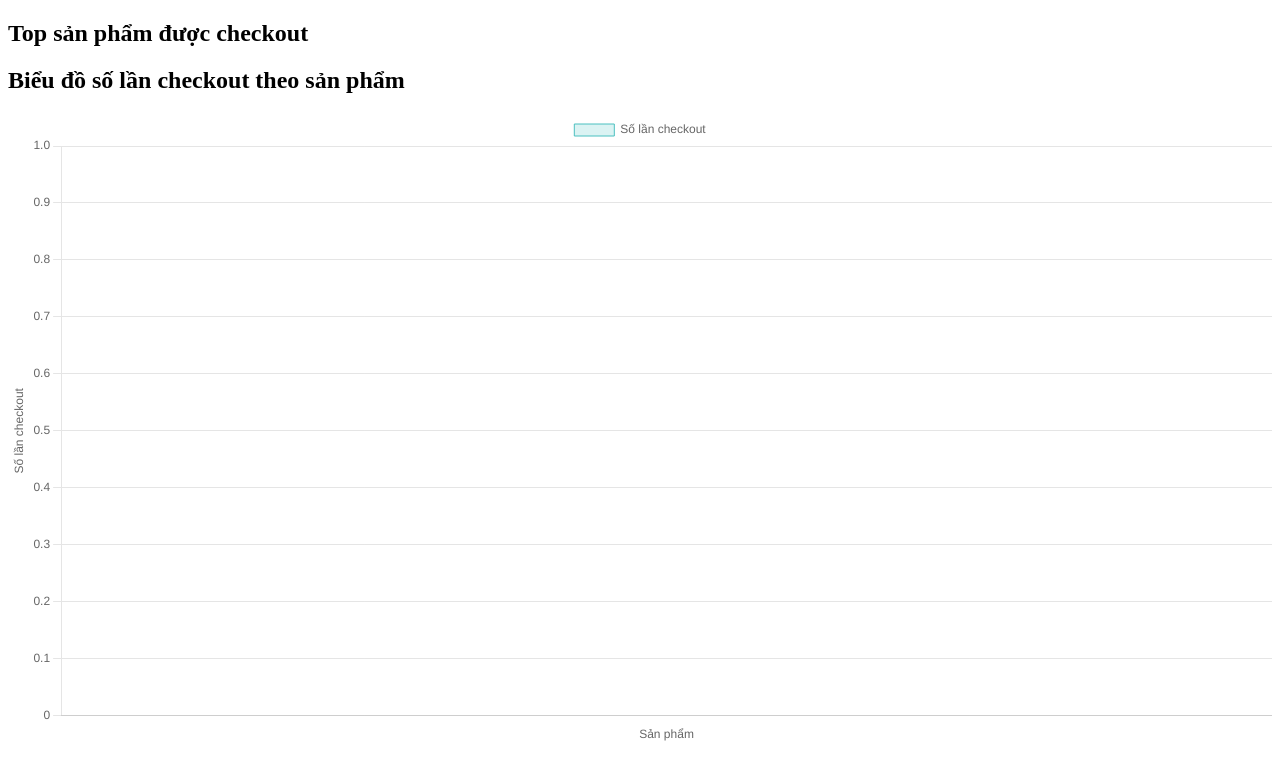
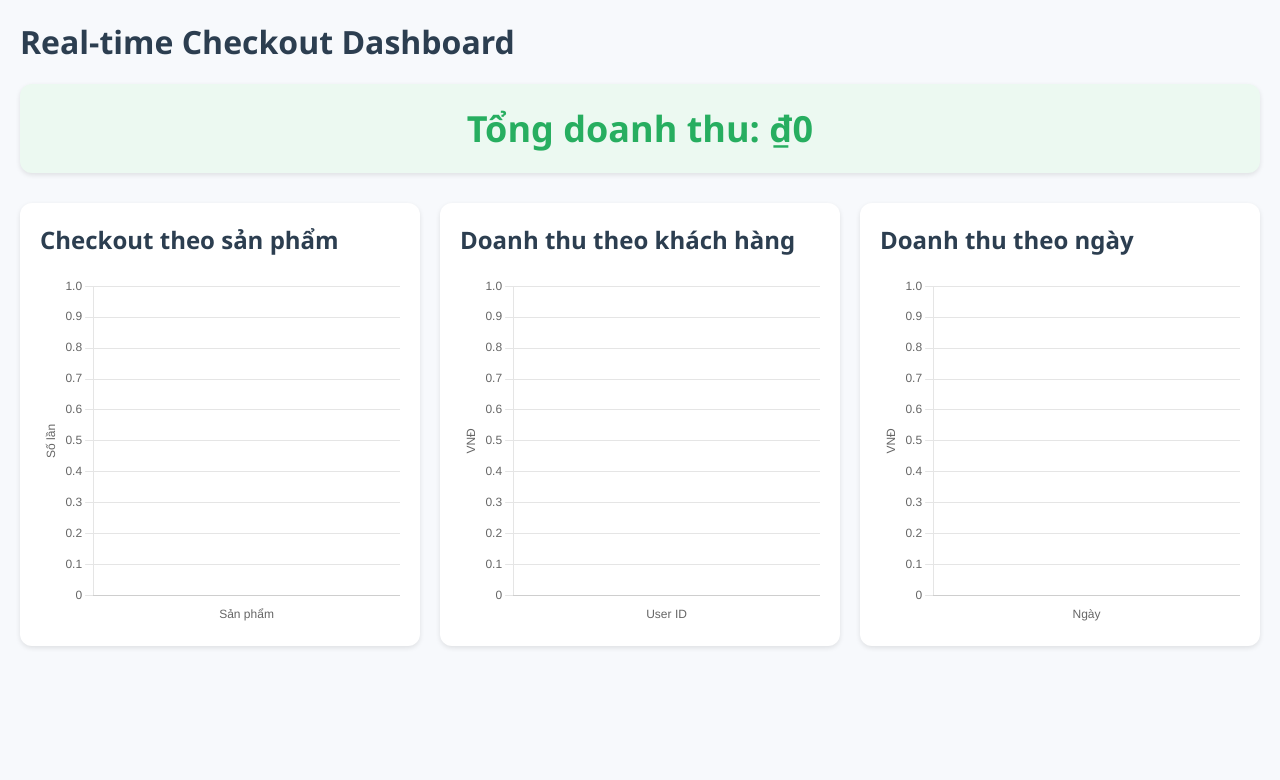
Before and after one commit to hosi04/Hasaki-Tracking-Events, a Flask app: page / in a window 1280 px wide. Shown: the top 780 px of the page. Run offline with Flask 3, Linux system fonts and the light colour scheme; some libraries are stand-ins or nearby versions.

Commit message:
BackUp Src Before Update To Event Driven

```diff
--- a/tracking-api-service/src/app.py
+++ b/tracking-api-service/src/app.py
@@ -5,16 +5,22 @@
 import time
 
 app = Flask(__name__)
-socketio = SocketIO(app, async_mode='threading')  # Thêm async_mode để tránh xung đột
+socketio = SocketIO(app, async_mode='threading')
 
 # Kết nối ClickHouse
-client = clickhouse_connect.get_client(host='localhost', port=8123, user='default', password='', database='tracking_problem')
+client = clickhouse_connect.get_client(
+    host='localhost',
+    port=8123,
+    user='default',
+    password='',
+    database='tracking_problem'
+)
 
 def poll_clickhouse():
     while True:
         try:
-            # Truy vấn: thống kê số lần checkout theo sản phẩm
-            result = client.query("""
+            # 1. Top sản phẩm được checkout
+            product_result = client.query("""
                 SELECT
                     product_name,
                     sum(toUInt32(quantity)) AS total
@@ -23,20 +29,59 @@
                 ORDER BY total DESC
             """).result_rows
 
-            # Gửi dữ liệu đến frontend
-            socketio.emit('update_data', {'data': result})
+            # 2. Tổng doanh thu toàn hệ thống
+            revenue_result = client.query("""
+                SELECT SUM(toUInt32(product_price) * toUInt32(quantity)) AS total_revenue
+                FROM tracking_problem.checkout_items
+            """).result_rows
+            total_revenue = revenue_result[0][0] if revenue_result else 0
+
+            # 3. Tổng doanh thu theo khách hàng
+            user_revenue_result = client.query("""
+                SELECT
+                    user_id,
+                    SUM(toUInt32(product_price) * toUInt32(quantity)) AS revenue
+                FROM tracking_problem.checkout_items
+                GROUP BY user_id
+                ORDER BY revenue DESC
+            """).result_rows
+
+            # Emit về frontend
+            socketio.emit('update_data', {
+                'data': product_result,
+                'revenue': total_revenue,
+                'user_revenue': user_revenue_result
+            })
+            # 4. Doanh thu theo ngày
+            daily_revenue_result = client.query("""
+                SELECT
+                    toDate(timestamp) AS day,
+                    SUM(toUInt32(product_price) * toUInt32(quantity)) AS revenue
+                FROM tracking_problem.checkout_items
+                GROUP BY day
+                ORDER BY day
+            """).result_rows
+
+            # Chuyển date -> string để JSON hóa
+            daily_revenue_serializable = [(str(day), revenue) for day, revenue in daily_revenue_result]
+
+            # Emit toàn bộ
+            socketio.emit('update_data', {
+                'data': product_result,
+                'revenue': total_revenue,
+                'user_revenue': user_revenue_result,
+                'daily_revenue': daily_revenue_serializable
+            })
+
         except Exception as e:
             print("Lỗi khi truy vấn ClickHouse hoặc gửi dữ liệu:", e)
 
-        time.sleep(5)  # Mỗi 5 giây query lại
+        time.sleep(3)
 
 @app.route('/')
 def index():
     return render_template('index.html')
 
 if __name__ == '__main__':
-    # Chạy polling trong thread riêng (daemon để dừng khi app tắt)
     threading.Thread(target=poll_clickhouse, daemon=True).start()
-
-    # Bắt đầu Flask + SocketIO
     socketio.run(app, host="0.0.0.0", port=5000, debug=True)
--- a/tracking-api-service/src/main.py
+++ b/tracking-api-service/src/main.py
@@ -23,7 +23,7 @@
     event_data = await request.json()
     print("Received event:", json.dumps(event_data, indent=2, ensure_ascii=False))
 
-    # Send data to Kafka
+    # Send data to Kafka "test-topic"
     try:
         producer.send("test-topic", event_data)
         producer.flush() # Send data
--- a/tracking-api-service/src/templates/index.html
+++ b/tracking-api-service/src/templates/index.html
@@ -1,71 +1,173 @@
 <!DOCTYPE html>
-<html lang="en">
+<html lang="vi">
 <head>
   <meta charset="UTF-8">
-  <title>Real-time Dashboard</title>
+  <title>Real-time Checkout Dashboard</title>
   <script src="https://cdn.socket.io/4.0.0/socket.io.min.js"></script>
-  <!-- Thêm Chart.js -->
   <script src="https://cdn.jsdelivr.net/npm/chart.js@4.4.0/dist/chart.umd.min.js"></script>
+  <style>
+    body {
+      font-family: 'Segoe UI', Tahoma, Geneva, Verdana, sans-serif;
+      margin: 0;
+      padding: 20px;
+      background-color: #f7f9fc;
+      color: #333;
+    }
+
+    h1, h2 {
+      color: #2c3e50;
+      margin-top: 0;
+    }
+
+    #dashboard-container {
+      max-width: 1280px;
+      margin: auto;
+    }
+
+    #revenue-box {
+      font-size: 36px;
+      font-weight: bold;
+      color: #27ae60;
+      background-color: #ecf9f1;
+      padding: 20px;
+      border-radius: 12px;
+      box-shadow: 0 2px 5px rgba(0, 0, 0, 0.1);
+      text-align: center;
+      margin-bottom: 30px;
+    }
+
+    .chart-grid {
+      display: flex;
+      flex-wrap: wrap;
+      gap: 20px;
+      justify-content: center;
+    }
+
+    .chart-box {
+      flex: 1 1 320px;
+      background: white;
+      border-radius: 12px;
+      box-shadow: 0 2px 5px rgba(0,0,0,0.1);
+      padding: 20px;
+      min-width: 320px;
+      max-width: 480px;
+    }
+
+    .chart-container {
+      width: 100%;
+      height: 350px;
+      position: relative;
+    }
+
+    canvas {
+      width: 100% !important;
+      height: 100% !important;
+    }
+  </style>
 </head>
 <body>
-  <h2>Top sản phẩm được checkout</h2>
-  <ul id="product-list"></ul>
+  <div id="dashboard-container">
+    <h1>Real-time Checkout Dashboard</h1>
 
-  <!-- Thêm canvas cho biểu đồ -->
-  <h2>Biểu đồ số lần checkout theo sản phẩm</h2>
-  <canvas id="checkoutChart" width="400" height="200"></canvas>
+    <div id="revenue-box">Tổng doanh thu: ₫0</div>
+
+    <div class="chart-grid">
+      <div class="chart-box">
+        <h2>Checkout theo sản phẩm</h2>
+        <div class="chart-container">
+          <canvas id="checkoutChart"></canvas>
+        </div>
+      </div>
+
+      <div class="chart-box">
+        <h2>Doanh thu theo khách hàng</h2>
+        <div class="chart-container">
+          <canvas id="userRevenueChart"></canvas>
+        </div>
+      </div>
+
+      <div class="chart-box">
+        <h2>Doanh thu theo ngày</h2>
+        <div class="chart-container">
+          <canvas id="dailyRevenueChart"></canvas>
+        </div>
+      </div>
+    </div>
+  </div>
 
   <script>
     const socket = io();
 
-    // Khởi tạo biểu đồ với Chart.js
-    const ctx = document.getElementById('checkoutChart').getContext('2d');
-    const checkoutChart = new Chart(ctx, {
-      type: 'bar', // Loại biểu đồ: bar (cột), pie (tròn), line (đường), v.v.
-      data: {
-        labels: [], // Tên sản phẩm
-        datasets: [{
-          label: 'Số lần checkout',
-          data: [], // Tổng số lần checkout
-          backgroundColor: 'rgba(75, 192, 192, 0.2)',
-          borderColor: 'rgba(75, 192, 192, 1)',
-          borderWidth: 1
-        }]
-      },
+    const checkoutChart = new Chart(document.getElementById('checkoutChart'), {
+      type: 'bar',
+      data: { labels: [], datasets: [{ label: 'Số lần checkout', data: [], backgroundColor: 'rgba(52, 152, 219, 0.4)', borderColor: 'rgba(41, 128, 185, 1)', borderWidth: 2 }] },
       options: {
+        responsive: true, maintainAspectRatio: false,
         scales: {
-          y: {
-            beginAtZero: true,
-            title: {
-              display: true,
-              text: 'Số lần checkout'
-            }
-          },
-          x: {
-            title: {
-              display: true,
-              text: 'Sản phẩm'
-            }
-          }
+          y: { beginAtZero: true, title: { display: true, text: 'Số lần' } },
+          x: { title: { display: true, text: 'Sản phẩm' } }
+        },
+        plugins: {
+          legend: { display: false },
+          tooltip: { callbacks: { label: ctx => `${ctx.parsed.y} lần` } }
         }
       }
     });
 
-    // Lắng nghe sự kiện update_data
+    const userRevenueChart = new Chart(document.getElementById('userRevenueChart'), {
+      type: 'bar',
+      data: { labels: [], datasets: [{ label: 'Doanh thu', data: [], backgroundColor: 'rgba(255, 159, 64, 0.4)', borderColor: 'rgba(255, 159, 64, 1)', borderWidth: 2 }] },
+      options: {
+        responsive: true, maintainAspectRatio: false,
+        scales: {
+          y: { beginAtZero: true, title: { display: true, text: 'VNĐ' } },
+          x: { title: { display: true, text: 'User ID' } }
+        },
+        plugins: {
+          legend: { display: false },
+          tooltip: { callbacks: { label: ctx => '₫' + ctx.parsed.y.toLocaleString('vi-VN') } }
+        }
+      }
+    });
+
+    const dailyRevenueChart = new Chart(document.getElementById('dailyRevenueChart'), {
+      type: 'line',
+      data: { labels: [], datasets: [{ label: 'Doanh thu theo ngày', data: [], backgroundColor: 'rgba(46, 204, 113, 0.2)', borderColor: 'rgba(39, 174, 96, 1)', borderWidth: 2, fill: true, tension: 0.3 }] },
+      options: {
+        responsive: true, maintainAspectRatio: false,
+        scales: {
+          x: { title: { display: true, text: 'Ngày' } },
+          y: { beginAtZero: true, title: { display: true, text: 'VNĐ' } }
+        },
+        plugins: {
+          legend: { display: false },
+          tooltip: { callbacks: { label: ctx => '₫' + ctx.parsed.y.toLocaleString('vi-VN') } }
+        }
+      }
+    });
+
     socket.on('update_data', function(message) {
-      // Cập nhật danh sách
-      const list = document.getElementById('product-list');
-      list.innerHTML = '';
-      message.data.forEach(([product_name, total]) => {
-        const li = document.createElement('li');
-        li.textContent = `${product_name}: ${total} lần`;
-        list.appendChild(li);
-      });
+      // Cập nhật biểu đồ checkout
+      checkoutChart.data.labels = message.data.map(([name]) => name);
+      checkoutChart.data.datasets[0].data = message.data.map(([, total]) => total);
+      checkoutChart.update();
 
-      // Cập nhật dữ liệu cho biểu đồ
-      checkoutChart.data.labels = message.data.map(([product_name]) => product_name);
-      checkoutChart.data.datasets[0].data = message.data.map(([, total]) => total);
-      checkoutChart.update(); // Cập nhật biểu đồ
+      // Cập nhật doanh thu theo user
+      if (message.user_revenue) {
+        userRevenueChart.data.labels = message.user_revenue.map(([id]) => id);
+        userRevenueChart.data.datasets[0].data = message.user_revenue.map(([, rev]) => rev);
+        userRevenueChart.update();
+      }
+
+      // Cập nhật doanh thu theo ngày
+      if (message.daily_revenue) {
+        dailyRevenueChart.data.labels = message.daily_revenue.map(([day]) => day);
+        dailyRevenueChart.data.datasets[0].data = message.daily_revenue.map(([, rev]) => rev);
+        dailyRevenueChart.update();
+      }
+
+      const total = message.revenue || 0;
+      document.getElementById('revenue-box').textContent = 'Tổng doanh thu: ₫' + total.toLocaleString('vi-VN');
     });
   </script>
 </body>
```
Also changed, not shown: tracking-api-service/src/templates/style.css (added, +77 -0 lines).
